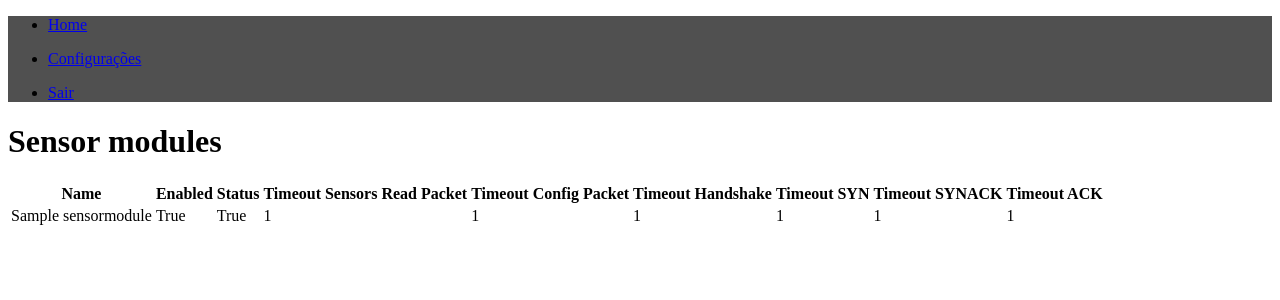
After one commit to Eduardo-V-Argenton/Front_Monitor-Deslizamento-Arduino, a Django app: page /configuration/modules_list/ in a window 1280 px wide. The commit adds this page. Shown: the top 300 px of the page. Run offline with Django 4.2, Linux system fonts and the light colour scheme; a user stored in the database is signed in; tables that the repository leaves empty hold one stand-in row (values such as "Sample post"); parts of the project's set-up code (start-up, migrations or seed data) failed here and were passed over.

Commit message:
Criação módulo de sensoriamento feito

```diff
--- a/configuration/models.py
+++ b/configuration/models.py
@@ -3,8 +3,7 @@ from django import forms
 
 
 class Module(models.Model):
-    hash=models.BinaryField(max_length=8, blank=False, unique=True)
-    name=models.CharField(max_length=255, blank=False, null=False, unique=True)
+    hash=models.BinaryField(blank=False, unique=True)
     is_enable=models.BooleanField(default=False, null=False)
     is_online=models.BooleanField(default=False, null=False)
 
@@ -13,7 +12,7 @@ class ControlModule(Module):
     check_sensors_period= models.IntegerField(default=30, blank=False, null=False)
 
 class SensorModule(Module):
-    controller=models.ForeignKey(ControlModule, related_name="controller", on_delete=models.DO_NOTHING, blank=False, null=False)
+    name=models.CharField(max_length=255, blank=False, null=False, unique=True)
     crypt_key=models.BinaryField(max_length=8, blank=False)
     timeout_sensors_read_packet = models.IntegerField(default=60, blank=False, null=False)
     timeout_config_packet = models.IntegerField(default=60, blank=False, null=False)
@@ -95,18 +94,12 @@ class LoraConfigForm(forms.ModelForm):
     wor_period = forms.ChoiceField(choices=WOR_PERIOD_CHOICES)
 
 
-class ModuleForm(forms.ModelForm):
-    class Meta:
-        model = Module
-        exclude='is_online', 'is_enable'
-
-
 class SensorModuleForm(forms.ModelForm):
     class Meta:
         model = SensorModule
-        fields = '__all__'
+        exclude='is_online', 'is_enable'
 
 class ControlModuleForm(forms.ModelForm):
     class Meta:
         model = ControlModule
-        fields = '__all__'
+        exclude='is_online', 'is_enable'
--- a/configuration/templates/configuration/index.html
+++ b/configuration/templates/configuration/index.html
@@ -3,5 +3,6 @@
 
 {% block content %}
 <h1>Configuration Index</h1>
-<a href="{% url 'lora_config' %}">Lora Config</a>
+<a href="{% url 'modules_list' %}">Listar</a>
+<a href="{% url 'new_module' 'sensor' %}">New</a>
 {% endblock content %}
--- /dev/null
+++ b/configuration/templates/configuration/list.html
@@ -0,0 +1,36 @@
+{% extends 'base.html' %}
+{% load static %}
+
+{% block content %}
+<h1>Sensor modules</h1>
+  <table>
+        <thead>
+            <tr>
+                <th>Name</th>
+                <th>Enabled</th>
+                <th>Status</th>
+                <th>Timeout Sensors Read Packet</th>
+                <th>Timeout Config Packet</th>
+                <th>Timeout Handshake</th>
+                <th>Timeout SYN</th>
+                <th>Timeout SYNACK</th>
+                <th>Timeout ACK</th>
+            </tr>
+        </thead>
+        <tbody>
+            {% for sensor_module in sensor_modules %}
+                <tr>
+                    <td>{{ sensor_module.name }}</td>
+                    <td>{{ sensor_module.is_enable }}</td>
+                    <td>{{ sensor_module.is_online }}</td>
+                    <td>{{ sensor_module.timeout_sensors_read_packet }}</td>
+                    <td>{{ sensor_module.timeout_config_packet }}</td>
+                    <td>{{ sensor_module.timeout_handshake }}</td>
+                    <td>{{ sensor_module.timeout_SYN }}</td>
+                    <td>{{ sensor_module.timeout_SYNACK }}</td>
+                    <td>{{ sensor_module.timeout_ACK }}</td>
+                </tr>
+            {% endfor %}
+        </tbody>
+    </table>
+{% endblock content %}
--- a/configuration/urls.py
+++ b/configuration/urls.py
@@ -2,6 +2,11 @@ from django.urls import path
 from . import views
 
 urlpatterns = [
-    path('', views.index, name='configurations'),
-    path('lora/', views.lora_config, name='lora_config'),
+    path('', views.index, name='modules'),
+    path('modules_list/', views.modules_list, name='modules_list'),
+    path('<int:module_id>/', views.card, name='module_card'),
+    path('<int:module_id>/lora/', views.lora_config, name='lora_config'),
+    path('new/<str:module_type>/', views.new_module, name='new_module'),
+    #path('<int:module_id>/delete/', views.delete_module, name='delete_module'),
+    #path('<int:module_id>/edit/', views.edit_module, name='edit_module'),
 ]
--- a/configuration/views.py
+++ b/configuration/views.py
@@ -1,14 +1,16 @@
-from django.shortcuts import render, redirect
+from django.shortcuts import render, redirect, get_object_or_404
 from django.contrib.auth.decorators import login_required
-from .models import LoraConfigForm, SensorModule, ControlModule
+from .models import ControlModuleForm, LoraConfig, LoraConfigForm, Module, SensorModule, ControlModule, SensorModuleForm
 from django.contrib import messages
+from django.http import Http404
+from .extras.security_functions import gen_hash
 
 @login_required(redirect_field_name='login')
 def index(request):
     return render(request, 'configuration/index.html')
 
 @login_required(redirect_field_name='login')
-def lora_config(request):
+def lora_config(request, module_id):
     if request.method == 'POST':
         form = LoraConfigForm(request.POST)
         if form.is_valid():
@@ -16,5 +18,36 @@ def lora_config(request):
             messages.success(request, 'Criação bem sucedida')
             return redirect(index)
     else:
-        form = LoraConfigForm()
+        lora_config = LoraConfig.objects.get(module=module_id)
+        if not lora_config:
+            form = LoraConfigForm()
+        else:
+            form = LoraConfigForm(lora_config)
     return render(request, 'configuration/lora_config.html', {'form':form})
+
+@login_required(redirect_field_name='login')
+def card(request, module_id):
+    module = get_object_or_404(Module, id=module_id)
+    return render(request, 'configuration/card.html', {'module':module})
+
+@login_required(redirect_field_name='login')
+def modules_list(request):
+    sensor_modules = SensorModule.objects.all()
+    return render(request, 'configuration/list.html', {'sensor_modules':sensor_modules})
+
+@login_required(redirect_field_name='login')
+def new_module(request, module_type):
+    if module_type == "controller":
+        form = ControlModuleForm(request.POST if request.method == 'POST' else None)
+    elif module_type == "sensor":
+        form = SensorModuleForm(request.POST if request.method == 'POST' else None)
+    else:
+        raise Http404("Tipo inválido")
+    if request.method == 'POST':
+        if form.is_valid():
+            form_instance = form.save(commit=False)
+            form_instance.hash = gen_hash()
+            form_instance.save()
+            messages.success(request, 'Criação bem sucedida')
+            return redirect(index)
+    return render(request, 'configuration/form.html', {'form':form})
--- a/templates/partial/_nav.html
+++ b/templates/partial/_nav.html
@@ -9,7 +9,7 @@
             </ul>
             <ul class="navbar-nav ml-auto">
                 <li class="nav-item">
-                    <a class="nav-link" href="{% url 'configurations' %}"style="margin-right:50px;">Configurações</a>
+                    <a class="nav-link" href="{% url 'modules' %}"style="margin-right:50px;">Configurações</a>
                 </li>
             </ul>
             <ul class="navbar-nav ml-auto">
```
Also changed, not shown: configuration/extras/security_functions.py (added, +8 -0 lines), configuration/templates/configuration/card.html (added, +22 -0 lines), configuration/templates/configuration/form.html (added, +11 -0 lines), configuration/migrations/0001_initial.py.
